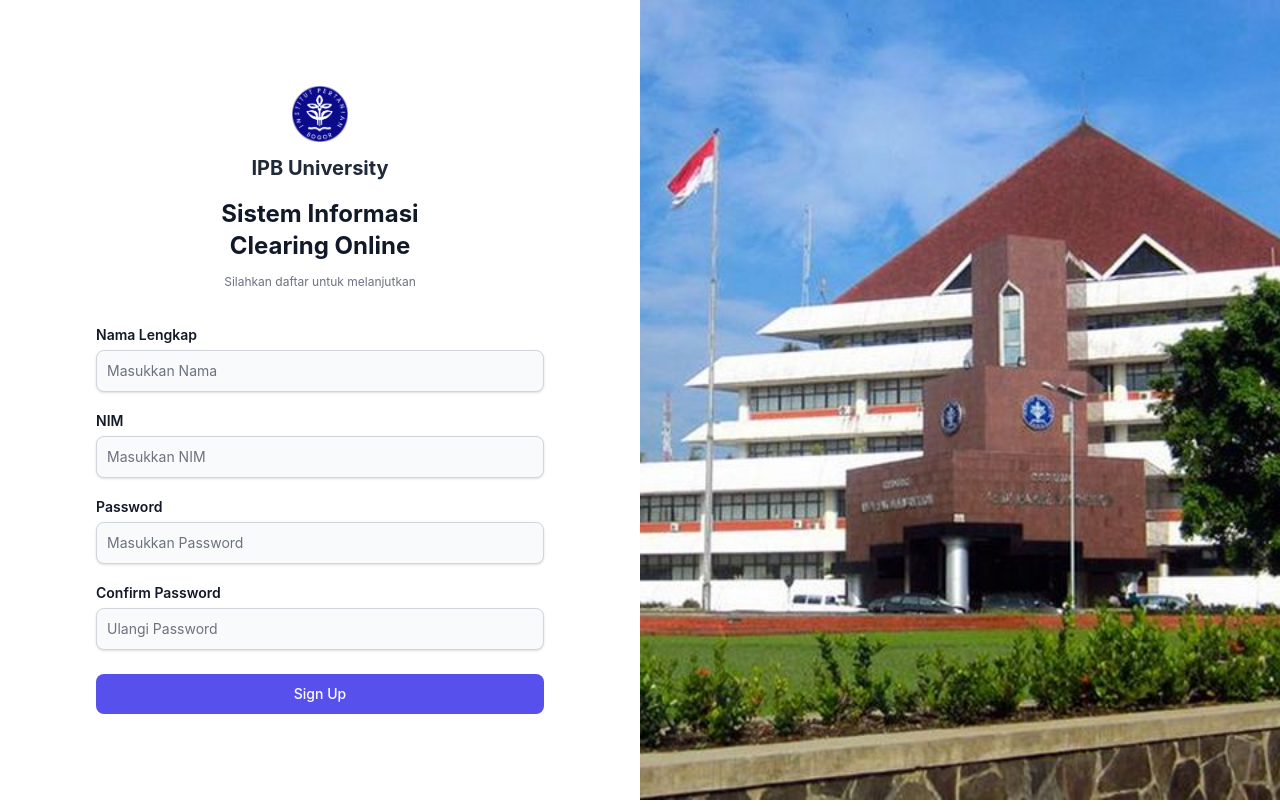
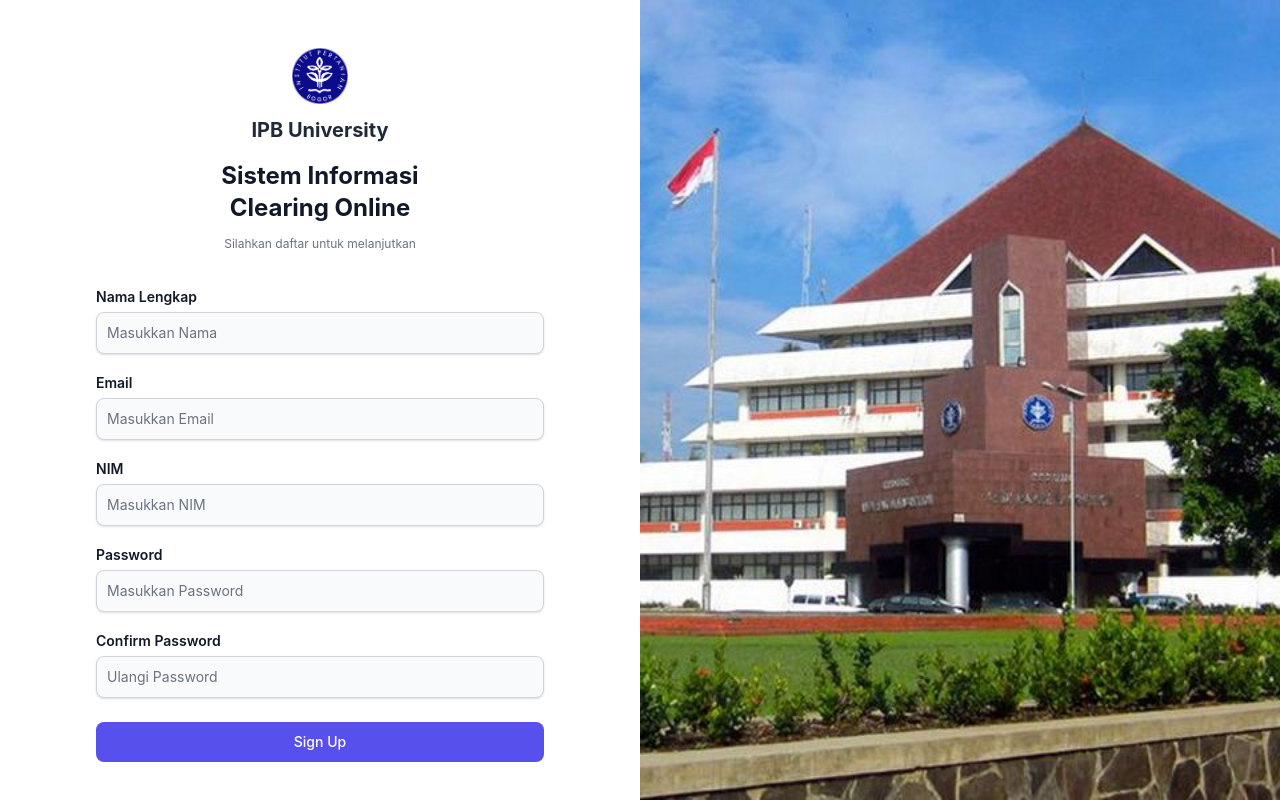
Before and after one commit to DANICAVIRLY/sico-fe, a React (Vite) app: page / in a window 1280 px wide. Built offline with nearby package versions, Linux system fonts and the light colour scheme; the HTML template or start-up script is replaced by a standard one.

Commit message:
update signup dan perbaikan tampilan

```diff
--- a/src/pages/Signup.jsx
+++ b/src/pages/Signup.jsx
@@ -9,44 +9,42 @@
 
   const [nama, setNama] = useState("");
   const [nim, setNim] = useState("");
+  const [email, setEmail] = useState("");
   const [password, setPassword] = useState("");
   const [confirmPassword, setConfirmPassword] = useState("");
 
   const handleSubmit = (e) => {
     e.preventDefault();
 
-        // Validasi password
+    // Cek password
     if (password !== confirmPassword) {
       alert("Password dan Confirm Password tidak sama!");
       return;
     }
 
-        // Validasi data
-        if (!nama || !nim || !password) {
+    // Cek semua data
+    if (!nama || !nim || !email || !password || !confirmPassword) {
       alert("Semua data harus diisi!");
       return;
     }
 
-        // Simpan data akun mahasiswa
+    // Simpan data mahasiswa
     localStorage.setItem("nama", nama);
     localStorage.setItem("nim", nim);
+    localStorage.setItem("email", email);
     localStorage.setItem("password", password);
     localStorage.setItem("role", "mahasiswa");
 
-        alert("Registrasi berhasil! Silakan login.");
-
-        // Setelah signup → login
+    // Arahkan ke halaman login
     navigate("/login-admin");
   };
 
   return (
-        <div className="min-h-screen bg-[#b8b1b1] ">
-
+    <div className="min-h-screen bg-[#b8b1b1]">
       <div className="min-h-screen w-full bg-white grid md:grid-cols-2">
 
-                {/* ================= BAGIAN KIRI ================= */}
-                <div className="flex items-center justify-center p-8 md:p-12">
-
+        {/* ================= BAGIAN FORM ================= */}
+        <div className="min-h-screen overflow-y-auto flex items-center justify-center p-8 md:p-12">
           <div className="w-full max-w-md">
 
             {/* Logo */}
@@ -60,7 +58,6 @@
 
             {/* Judul */}
             <div className="text-center mb-8">
-
               <h2 className="text-xl font-bold text-gray-800">
                 IPB University
               </h2>
@@ -76,16 +73,11 @@
               <p className="text-xs text-gray-500 mt-3">
                 Silahkan daftar untuk melanjutkan
               </p>
-
             </div>
-
-                        {/* ================= FORM ================= */}
             <form
               onSubmit={handleSubmit}
               className="space-y-4"
             >
-
-                            {/* Nama */}
               <div>
                 <Label
                   htmlFor="nama"
@@ -98,75 +90,79 @@
                   type="text"
                   placeholder="Masukkan Nama"
                   value={nama}
-                                    onChange={(e) =>
-                                        setNama(e.target.value)
-                                    }
+                  onChange={(e) => setNama(e.target.value)}
                   required
                   shadow
                   className="mt-1"
                 />
               </div>
+              <div>
+                <Label
+                  htmlFor="email"
+                  value="Email"
+                  className="text-sm font-semibold"
+                > Email</Label>
 
-                            {/* NIM */}
+                <TextInput
+                  id="email"
+                  type="email"
+                  placeholder="Masukkan Email"
+                  value={email}
+                  onChange={(e) => setEmail(e.target.value)}
+                  required
+                  shadow
+                  className="mt-1"
+                />
+              </div>
               <div>
                 <Label
                   htmlFor="nim"
                   value="NIM"
                   className="text-sm font-semibold"
-                                > NIM</Label>
+                >NIM</Label>
 
                 <TextInput
                   id="nim"
                   type="text"
                   placeholder="Masukkan NIM"
                   value={nim}
-                                    onChange={(e) =>
-                                        setNim(e.target.value)
-                                    }
+                  onChange={(e) => setNim(e.target.value)}
                   required
                   shadow
                   className="mt-1"
                 />
               </div>
-
-                            {/* Password */}
               <div>
                 <Label
                   htmlFor="password"
                   value="Password"
                   className="text-sm font-semibold"
-                                > Password </Label>
+                >Password</Label>
 
                 <TextInput
                   id="password"
                   type="password"
                   placeholder="Masukkan Password"
                   value={password}
-                                    onChange={(e) =>
-                                        setPassword(e.target.value)
-                                    }
+                  onChange={(e) => setPassword(e.target.value)}
                   required
                   shadow
                   className="mt-1"
                 />
               </div>
-
-                            {/* Confirm Password */}
               <div>
                 <Label
                   htmlFor="confirmPassword"
                   value="Confirm Password"
                   className="text-sm font-semibold"
-                                >Confirm Password </Label>
+                >Confirm Password</Label>
 
                 <TextInput
                   id="confirmPassword"
                   type="password"
                   placeholder="Ulangi Password"
                   value={confirmPassword}
-                                    onChange={(e) =>
-                                        setConfirmPassword(e.target.value)
-                                    }
+                  onChange={(e) => setConfirmPassword(e.target.value)}
                   required
                   shadow
                   className="mt-1"
@@ -182,19 +178,16 @@
               </Button>
 
             </form>
-
           </div>
         </div>
 
-                {/* ================= BAGIAN KANAN ================= */}
-                <div className="hidden md:block h-screen">
-
+        {/* ================= FOTO FIXED ================= */}
+        <div className="hidden md:block fixed right-0 top-0 h-screen w-1/2">
           <img
             src={ipb}
             alt="IPB University"
-                        className="h-full min-h-[650px] w-full object-cover"
+            className="h-full w-full object-cover"
           />
-
         </div>
 
       </div>
```
Lines whose indentation alone changed are shown as unchanged.
